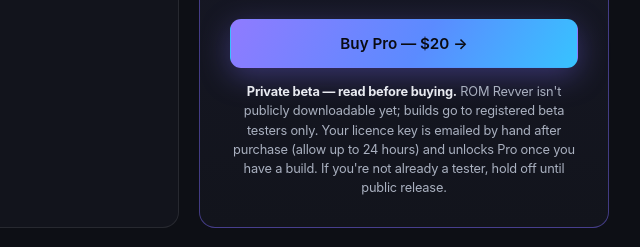
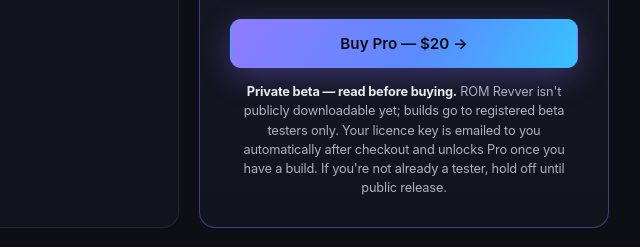
Before and after one commit to Rom-Revver/rom-revver-web, a plain HTML site: page index.html in a window 1280 px wide. Shown: the part 3475-3722 px from the top of the page, 451-1091 px from the left. Drawn offline with Linux system fonts and the light colour scheme.

Commit message:
Deploy site from Rom-Revver/rom-revver@d1e16cc

```diff
--- a/index.html
+++ b/index.html
@@ -884,8 +884,8 @@
               >
                 <b style="color: var(--ink)">Private beta — read before buying.</b> ROM Revver isn't
                 publicly downloadable yet; builds go to registered beta testers only. Your licence
-                key is emailed by hand after purchase (allow up to 24 hours) and unlocks Pro once
-                you have a build. If you're not already a tester, hold off until public release.
+                key is emailed to you automatically after checkout and unlocks Pro once you have a
+                build. If you're not already a tester, hold off until public release.
               </p>
             </div>
           </div>
```
